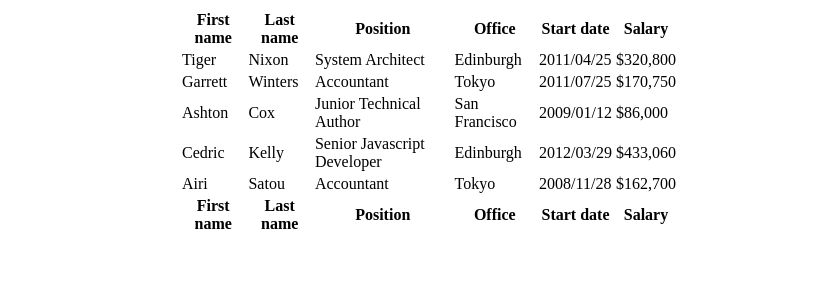
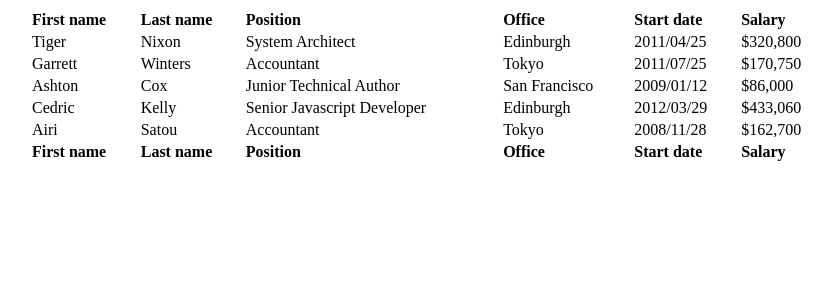
Before and after one commit to CheeseCake87/alpinejs_fragmentor, a Flask app: page /fragment/table in a window 1280 px wide. Shown: the top 300 px of the page, without its empty margins (211-1043 px from the left). Run offline with Flask 2, Linux system fonts and the light colour scheme.

Commit message:
Adjusted table style

```diff
--- a/templates/fragment_table.html
+++ b/templates/fragment_table.html
@@ -1,7 +1,7 @@
-<div style="width: 500px; margin-left: auto; margin-right:auto;">
+<div style="width: 800px; margin-left: auto; margin-right:auto;">
 
     <!-- table with example data -->
-    <table id="example" class="display" style="width: 100%">
+    <table id="example" class="display" style="width: 100%; text-align: left">
         <thead>
         <tr>
             <th>First name</th>
```
